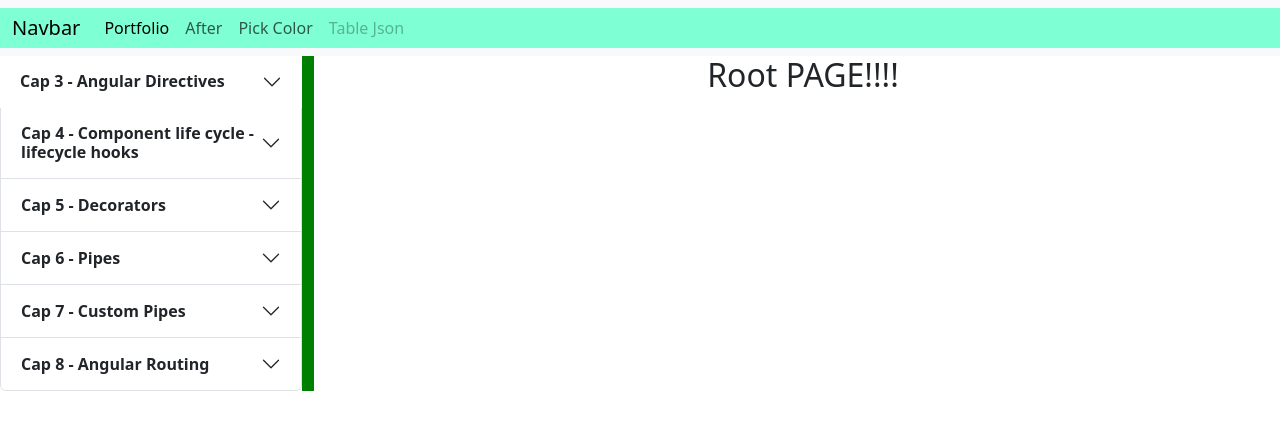
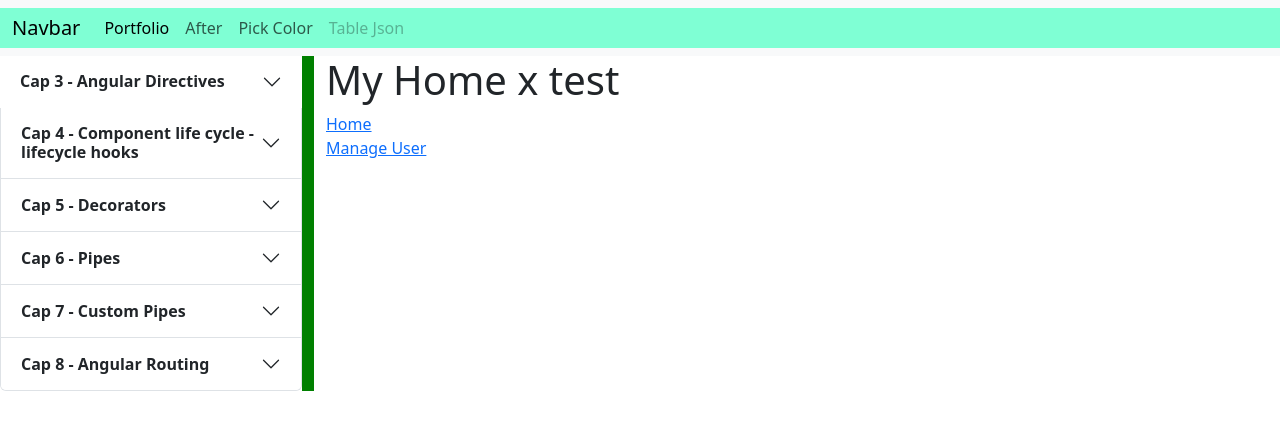
Before and after one commit to paolopci/Tutor_Angular17, an Angular app: page /homer in a window 1280 px wide. Before the commit this address led to /home. Shown: the top 430 px of the page. Built offline with nearby package versions, Linux system fonts and the light colour scheme.

Commit message:
Example 11 - forRoot and forChild  creo un secondo routing module ng g m admin --routing

```diff
--- /dev/null
+++ b/src/app/Cap08/app-home-module/app-home-module.component.css
@@ -0,0 +1,5 @@
+p {
+    font-size: 50px;
+    text-align: center;
+    font-weight: 300;
+}
--- /dev/null
+++ b/src/app/Cap08/app-home-module/app-home-module.component.html
@@ -0,0 +1,6 @@
+<h1>My Home x test</h1>
+<div>
+    <a href="#" routerLink="/home">Home</a>
+    <br>
+    <a href="#" routerLink="/admin/user">Manage User</a>
+</div>
--- /dev/null
+++ b/src/app/Cap08/app-user-module/app-user-module.component.html
@@ -0,0 +1 @@
+<p>app-user-module works!</p>
--- a/src/app/app.module.ts
+++ b/src/app/app.module.ts
@@ -64,6 +64,13 @@ import { AppProductDettaglioTwoComponent } from './Cap08/app-menu-multi-lev/app-
 import { AppProductDettaglioThreeComponent } from './Cap08/app-menu-multi-lev/app-product-dettaglio-three.component';
 
 
+// import il routing module che ho creato x forChild
+import { AdminModule } from './admin/admin.module';
+import { AppHomeModuleComponent } from './Cap08/app-home-module/app-home-module.component';
+import { AppUserModuleComponent } from './Cap08/app-user-module/app-user-module.component';
+
+
+
 
 
 @NgModule({
@@ -126,13 +133,15 @@ import { AppProductDettaglioThreeComponent } from './Cap08/app-menu-multi-lev/ap
     AppContactComponent,
     AppProductDettaglioOneComponent,
     AppProductDettaglioTwoComponent,
-    AppProductDettaglioThreeComponent
+    AppProductDettaglioThreeComponent,
+    AppHomeModuleComponent,AppUserModuleComponent
 
   ],
   imports: [
     BrowserModule,
     AppRoutingModule,
-    FormsModule
+    FormsModule,
+    AdminModule,  // import il routing module che ho creato per forChild
   ],
   providers: [
     provideClientHydration()
--- a/src/app/carousel/carousel.component.html
+++ b/src/app/carousel/carousel.component.html
@@ -126,6 +126,7 @@
                     <p><a href="#" class="link-underline-primary" [routerLink]="['/emplo/:empName/:empId']">06 - Dynamic Routing (pass parameters) .</a></p>
                     <p><a href="#" class="link-underline-primary" [routerLink]="['/parent']">08 -Undrstanding Nested</a></p>
                     <p><a href="#" class="link-underline-primary" [routerLink]="['/menulev']">09 - Menu Multilivello</a></p>
+                    <p><a href="#" class="link-underline-primary" [routerLink]="['/homer']">11 - forRoot and forChild</a></p>
                 </div>
             </div>
         </div>
```
Also changed, not shown: src/app/Cap08/app-home-module/app-home-module.component.ts (added, +10 -0 lines), src/app/Cap08/app-user-module/app-user-module.component.ts (added, +10 -0 lines), src/app/admin/admin-routing.module.ts (added, +17 -0 lines), src/app/admin/admin.module.ts (added, +11 -0 lines), src/app/app-routing.module.ts (+6 -2 lines), src/app/Cap08/app-user-module/app-user-module.component.css (added).
